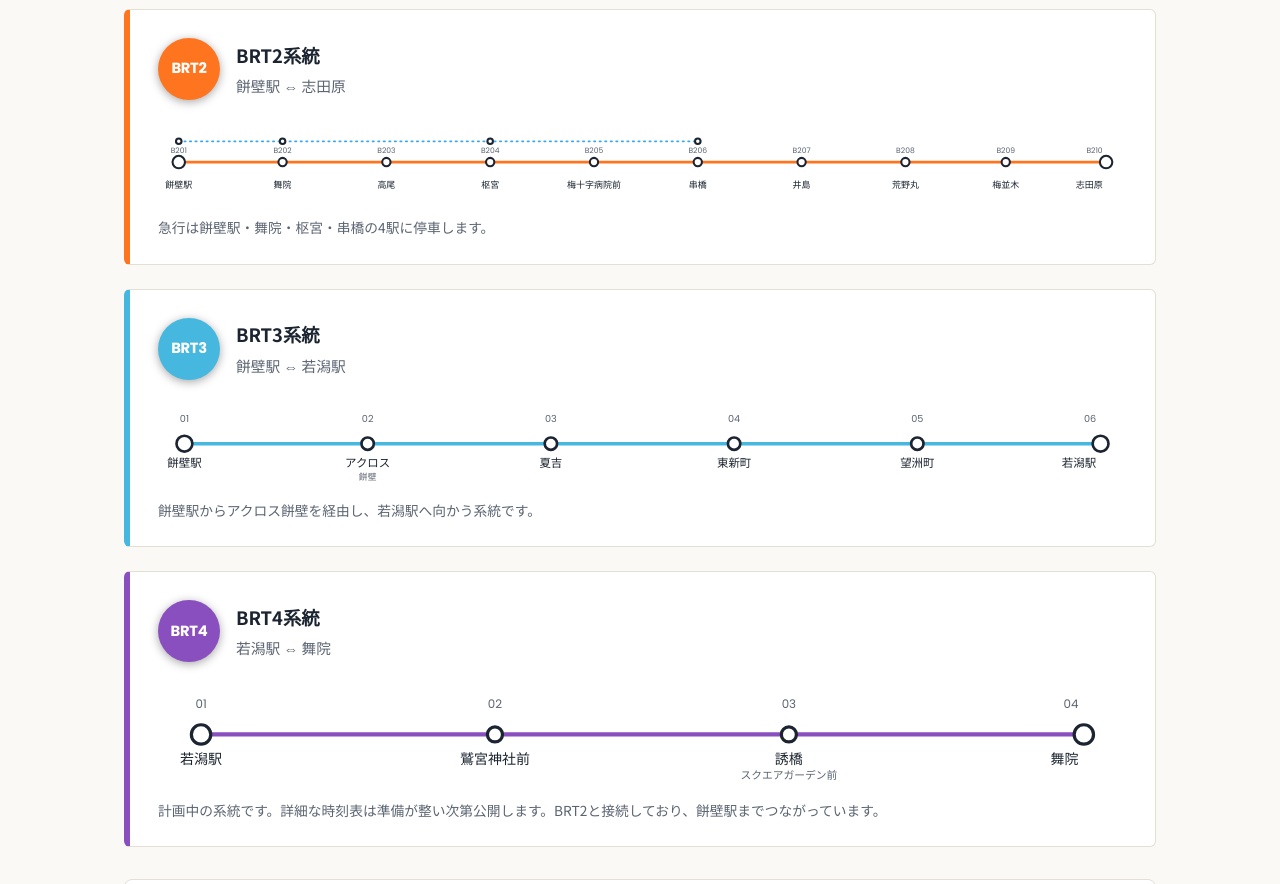
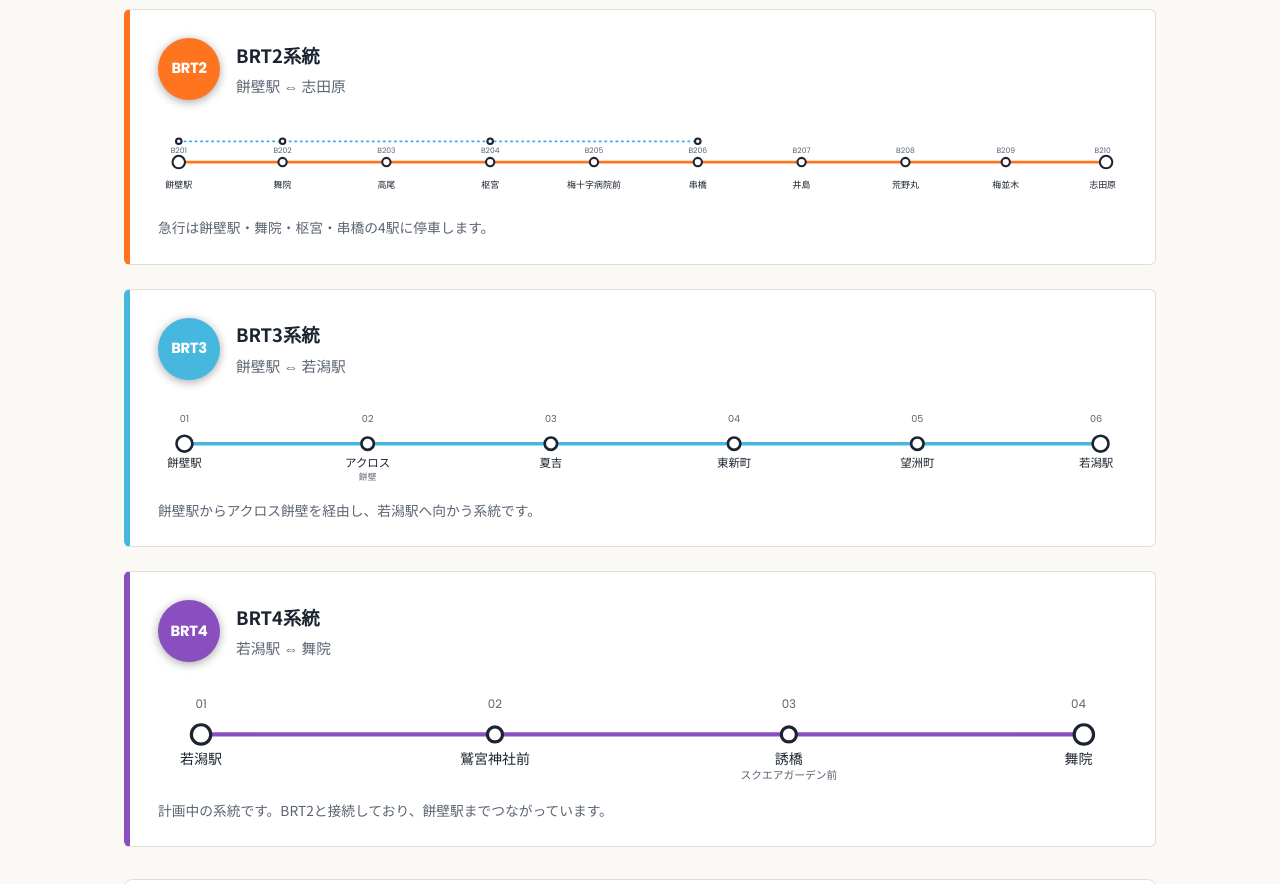
Before and after one commit to motibee/motikabebrt, a plain HTML site: page index.html in a window 1280 px wide. Shown: the part 1160-2044 px from the top of the page. Drawn offline with Linux system fonts and the light colour scheme.

Commit message:
Add files via upload

```diff
--- a/index.html
+++ b/index.html
@@ -854,7 +854,7 @@ a { color: inherit; }
             <g class="line-diagram__stop"><circle cx="930" cy="55" r="6"/><text x="930" y="42" text-anchor="middle" class="stop-code">B207</text><text x="930" y="92" text-anchor="middle" class="stop-name">井島</text></g>
             <g class="line-diagram__stop"><circle cx="1080" cy="55" r="6"/><text x="1080" y="42" text-anchor="middle" class="stop-code">B208</text><text x="1080" y="92" text-anchor="middle" class="stop-name">荒野丸</text></g>
             <g class="line-diagram__stop"><circle cx="1225" cy="55" r="6"/><text x="1225" y="42" text-anchor="middle" class="stop-code">B209</text><text x="1225" y="92" text-anchor="middle" class="stop-name">梅並木</text></g>
-            <g class="line-diagram__stop"><circle cx="1370" cy="55" r="9"/><text x="1365" y="42" text-anchor="end" class="stop-code">B210</text><text x="1365" y="92" text-anchor="end" class="stop-name">志田原</text></g>
+            <g class="line-diagram__stop"><circle cx="1370" cy="55" r="9"/><text x="1365" y="42" text-anchor="middle" class="stop-code">B210</text><text x="1365" y="92" text-anchor="middle" class="stop-name">志田原</text></g>
           </svg>
         </div>
         <p class="line-card__note">急行は餅壁駅・舞院・枢宮・串橋の4駅に停車します。</p>
@@ -877,7 +877,7 @@ a { color: inherit; }
             <g class="line-diagram__stop"><circle cx="446" cy="45" r="7"/><text x="446" y="20" text-anchor="middle" class="stop-code">03</text><text x="446" y="72" text-anchor="middle" class="stop-name">夏吉</text></g>
             <g class="line-diagram__stop"><circle cx="654" cy="45" r="7"/><text x="654" y="20" text-anchor="middle" class="stop-code">04</text><text x="654" y="72" text-anchor="middle" class="stop-name">東新町</text></g>
             <g class="line-diagram__stop"><circle cx="862" cy="45" r="7"/><text x="862" y="20" text-anchor="middle" class="stop-code">05</text><text x="862" y="72" text-anchor="middle" class="stop-name">望洲町</text></g>
-            <g class="line-diagram__stop"><circle cx="1070" cy="45" r="9"/><text x="1065" y="20" text-anchor="end" class="stop-code">06</text><text x="1065" y="72" text-anchor="end" class="stop-name">若潟駅</text></g>
+            <g class="line-diagram__stop"><circle cx="1070" cy="45" r="9"/><text x="1065" y="20" text-anchor="middle" class="stop-code">06</text><text x="1065" y="72" text-anchor="middle" class="stop-name">若潟駅</text></g>
           </svg>
         </div>
         <p class="line-card__note">餅壁駅からアクロス餅壁を経由し、若潟駅へ向かう系統です。</p>
@@ -898,10 +898,10 @@ a { color: inherit; }
             <g class="line-diagram__stop"><circle cx="40" cy="45" r="9"/><text x="40" y="20" text-anchor="middle" class="stop-code">01</text><text x="40" y="72" text-anchor="middle" class="stop-name">若潟駅</text></g>
             <g class="line-diagram__stop"><circle cx="313" cy="45" r="7"/><text x="313" y="20" text-anchor="middle" class="stop-code">02</text><text x="313" y="72" text-anchor="middle" class="stop-name">鷲宮神社前</text></g>
             <g class="line-diagram__stop"><circle cx="586" cy="45" r="7"/><text x="586" y="20" text-anchor="middle" class="stop-code">03</text><text x="586" y="72" text-anchor="middle" class="stop-name">誘橋<tspan x="586" dy="14" class="stop-name--sub">スクエアガーデン前</tspan></text></g>
-            <g class="line-diagram__stop"><circle cx="860" cy="45" r="9"/><text x="855" y="20" text-anchor="end" class="stop-code">04</text><text x="855" y="72" text-anchor="end" class="stop-name">舞院</text></g>
+            <g class="line-diagram__stop"><circle cx="860" cy="45" r="9"/><text x="855" y="20" text-anchor="middle" class="stop-code">04</text><text x="855" y="72" text-anchor="middle" class="stop-name">舞院</text></g>
           </svg>
         </div>
-        <p class="line-card__note">計画中の系統です。詳細な時刻表は準備が整い次第公開します。BRT2と接続しており、餅壁駅までつながっています。</p>
+        <p class="line-card__note">計画中の系統です。BRT2と接続しており、餅壁駅までつながっています。</p>
       </article>
 
       <div class="route-map">
```
